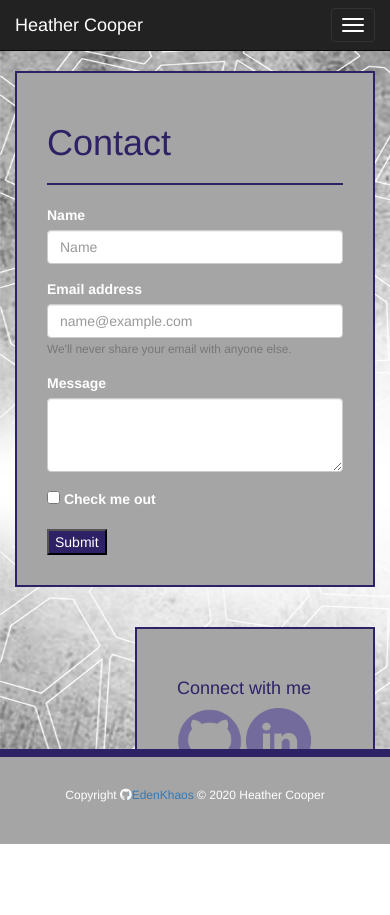
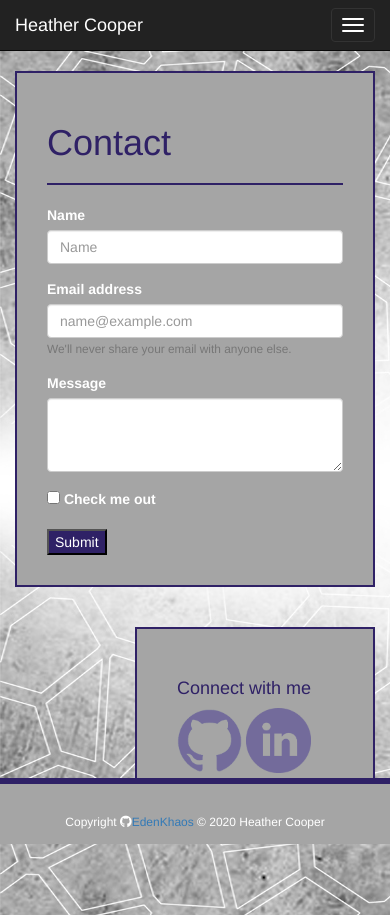
Before and after one commit to EdenKhaos/08-Professional-Materials, a plain HTML site: page contact.html in a window 390 px wide. Before the commit the page ends 844 px from the top, so only its background shows below. Drawn offline with nearby package versions, Linux system fonts and the light colour scheme.

Commit message:
fix mobile view of footer

```diff
--- a/assets/style.css
+++ b/assets/style.css
@@ -1,15 +1,21 @@
 body {
   background: url("images/Voronoi_Concrete.jpg");
+  position: relative;
+  overflow: auto;
+  box-sizing: border-box;
 }
-.container-fluid {
+/* .container-fluid {
  width: 100%;
  max-width: 960px;
  margin: 0 auto;
  clear: both;
-}
+} */
 hr {
   border-top: 2px solid rgb(47, 33, 102);
-
+}
+.bs-example-navbar-collapse-1{
+  position: fixed;
+  top: 0;
 }
 .socialImage {
  max-height: 65px;
@@ -38,6 +44,9 @@ h1 {
  background: rgb(165, 165, 165);
  border: 2px solid rgb(47, 33, 102);
 }
+.container {
+  scroll-padding: auto;
+}
 h4 {
   color: rgb(47, 33, 102);
 }
@@ -46,22 +55,30 @@ h4 {
  width: 100%;
  max-width: 240px;
  padding: 40px;
- margin-bottom: 20px;
+ margin-bottom: 100px;
+ overflow: auto;
  color: #fff;
  background: rgb(165, 165, 165);
  border: 2px solid rgb(47, 33, 102);
 }
 footer {
- position: absolute;
+ position: fixed;
  bottom: 0;
  width: 100%;
- padding: 30px 0;
+ height: 10px;
+ padding: 30px;
+ margin-top: auto;
  clear: both;
  font-size: 12px;
  color: #fff;
  text-align: center;
+ overflow: hidden;
  background: rgb(165, 165, 165);
- border-top: 8px solid rgb(47, 33, 102);
+ border-top: 6px solid rgb(47, 33, 102);
+}
+#footer {
+  padding-bottom: 2.5rem;
+
 }
 .btn-btn-primary {
   color: white;
```
